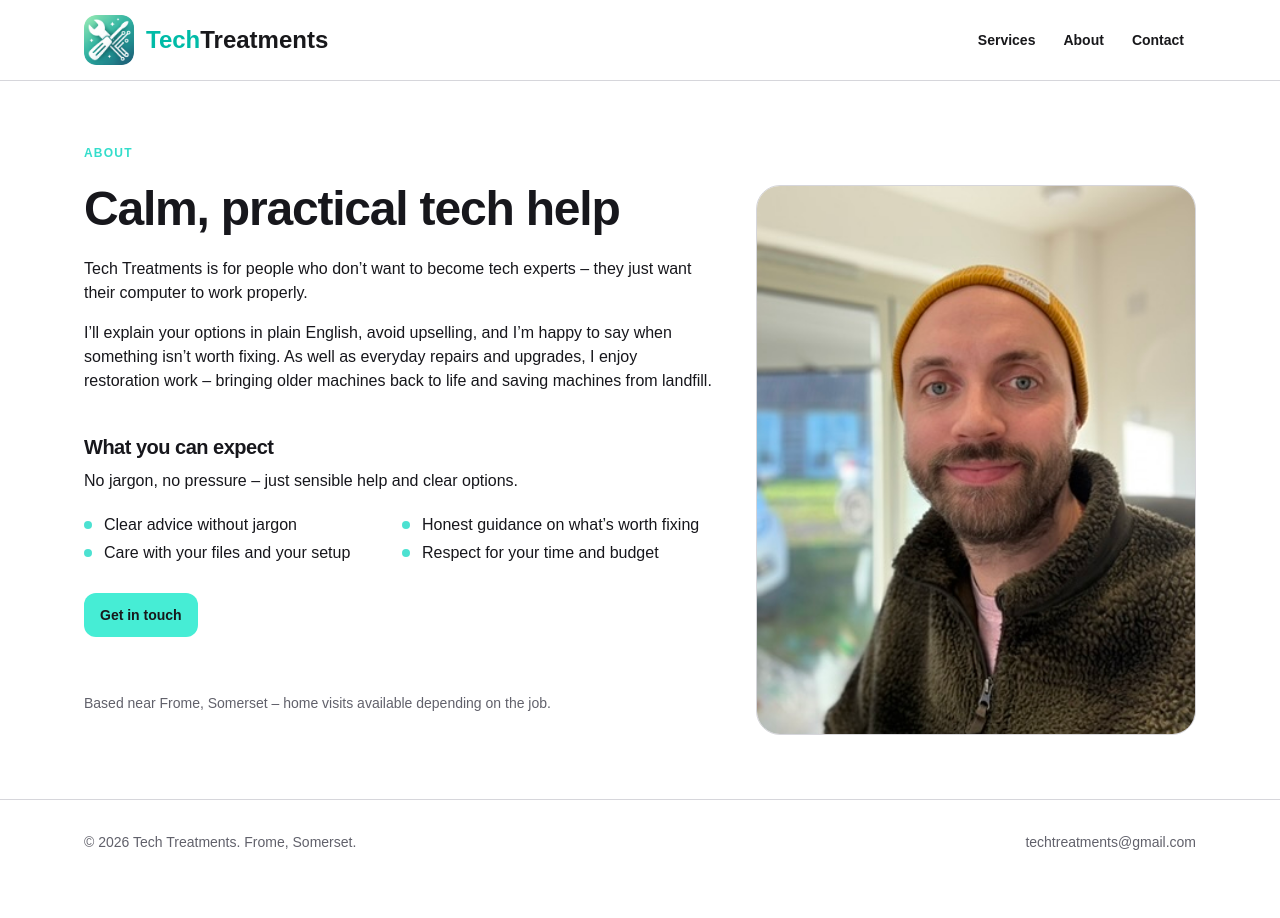
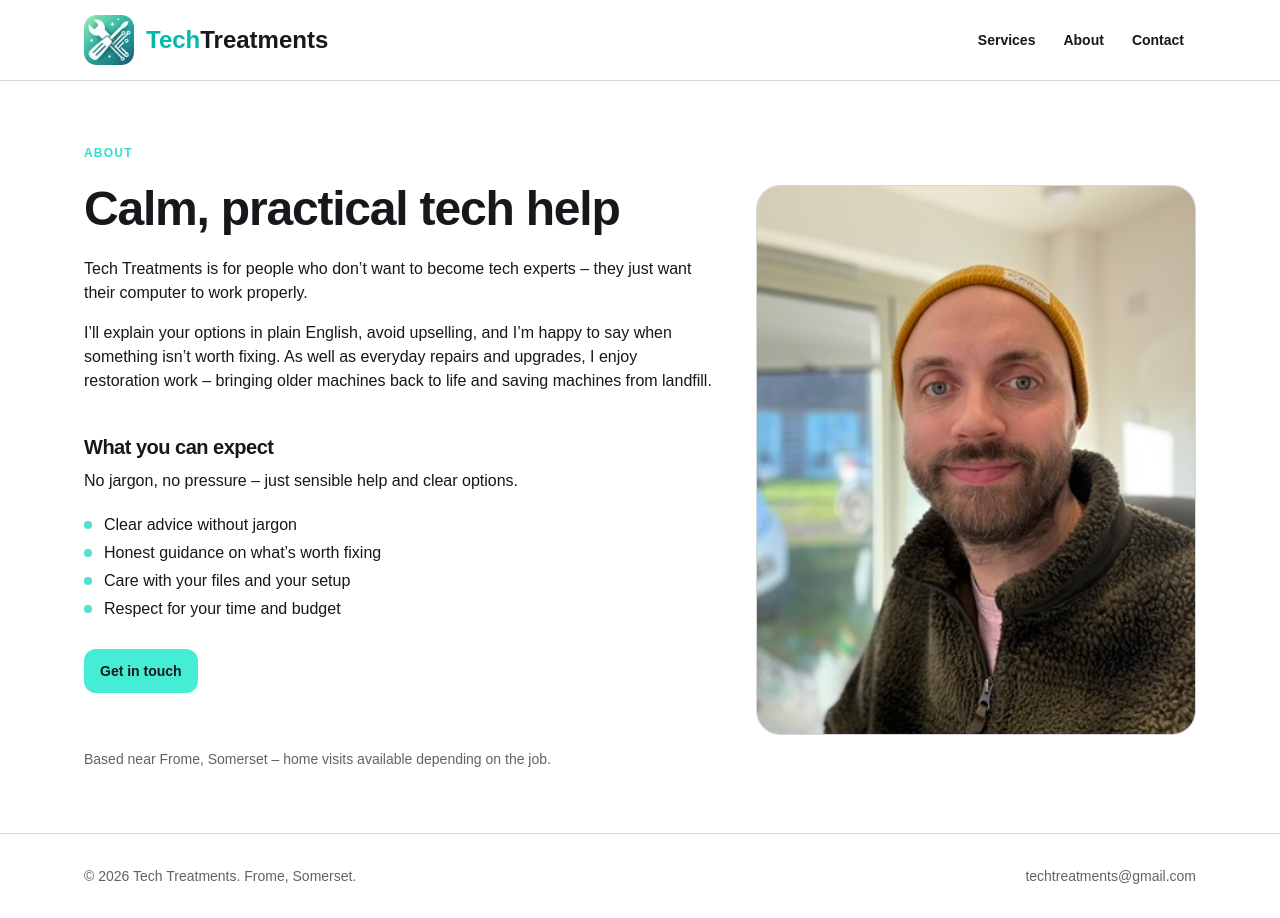
Before and after one commit to bluesky2006/tech-treatments, a Next.js app: page /about in a window 1280 px wide. Before the commit the page ends 884 px from the top, so only its background shows below. Built offline with nearby package versions, Linux system fonts and the light colour scheme.

Commit message:
create and incorporate BulletList component

```diff
--- a/app/about/page.tsx
+++ b/app/about/page.tsx
@@ -2,6 +2,7 @@ import type { Metadata } from "next";
 import Image from "next/image";
 import Container from "@/components/Container";
 import ButtonLink from "@/components/ButtonLink";
+import BulletList from "@/components/BulletList";
 
 export const metadata: Metadata = {
   title: "About",
@@ -41,25 +42,17 @@ export default function AboutPage() {
                 <p className="mt-2">
                   No jargon, no pressure – just sensible help and clear options.
                 </p>
-                <ul className="mt-5 grid gap-1 sm:grid-cols-2 text-foreground">
-                  <li className="flex gap-3">
-                    <span className="mt-2 h-2 w-2 rounded-full bg-teal-400/70" aria-hidden="true" />
-                    <span>Clear advice without jargon</span>
-                  </li>
-                  <li className="flex gap-3">
-                    <span className="mt-2 h-2 w-2 rounded-full bg-teal-400/70" aria-hidden="true" />
-                    <span>Honest guidance on what’s worth fixing</span>
-                  </li>
-                  <li className="flex gap-3">
-                    <span className="mt-2 h-2 w-2 rounded-full bg-teal-400/70" aria-hidden="true" />
-                    <span>Care with your files and your setup</span>
-                  </li>
-                  <li className="flex gap-3">
-                    <span className="mt-2 h-2 w-2 rounded-full bg-teal-400/70" aria-hidden="true" />
-                    <span>Respect for your time and budget</span>
-                  </li>
-                </ul>
-
+                <div className="mt-5 grid gap-1 sm:grid-cols-2">
+                  <BulletList
+                    items={[
+                      "Clear advice without jargon",
+                      "Honest guidance on what’s worth fixing",
+                      "Care with your files and your setup",
+                      "Respect for your time and budget",
+                    ]}
+                    className="space-y-1"
+                  />
+                </div>{" "}
                 <div className="mt-7 flex flex-wrap gap-3">
                   <ButtonLink variant="primary" href="/contact">
                     Get in touch
--- a/app/contact/page.tsx
+++ b/app/contact/page.tsx
@@ -1,7 +1,7 @@
 import type { Metadata } from "next";
 import Container from "@/components/Container";
-import ButtonLink from "@/components/ButtonLink";
 import ContactForm from "@/components/ContactForm";
+import BulletList from "@/components/BulletList";
 
 export const metadata: Metadata = {
   title: "Contact",
@@ -31,36 +31,15 @@ export default function ContactPage() {
               <div className="mt-8">
                 <div className="mt-6">
                   <h3 className="text-base font-semibold">Helpful details to include</h3>
-                  <ul className="mt-4 space-y-1 text-foreground">
-                    <li className="flex gap-3">
-                      <span
-                        className="mt-2 h-2 w-2 rounded-full bg-teal-400/70"
-                        aria-hidden="true"
-                      />
-                      <span>What device it is (PC, laptop, Mac)</span>
-                    </li>
-                    <li className="flex gap-3">
-                      <span
-                        className="mt-2 h-2 w-2 rounded-full bg-teal-400/70"
-                        aria-hidden="true"
-                      />
-                      <span>What you mainly use it for</span>
-                    </li>
-                    <li className="flex gap-3">
-                      <span
-                        className="mt-2 h-2 w-2 rounded-full bg-teal-400/70"
-                        aria-hidden="true"
-                      />
-                      <span>Roughly how old it is</span>
-                    </li>
-                    <li className="flex gap-3">
-                      <span
-                        className="mt-2 h-2 w-2 rounded-full bg-teal-400/70"
-                        aria-hidden="true"
-                      />
-                      <span>Any error message (a photo is fine)</span>
-                    </li>
-                  </ul>
+                  <BulletList
+                    items={[
+                      "What device it is (PC, laptop, Mac)",
+                      "What you mainly use it for",
+                      "Roughly how old it is",
+                      "Any error message (a photo is fine)",
+                    ]}
+                    className="mt-4 space-y-1"
+                  />{" "}
                 </div>
                 <h2 className="text-xl font-semibold tracking-tight mt-12">Quick contact</h2>
 
--- a/app/services/page.tsx
+++ b/app/services/page.tsx
@@ -2,6 +2,7 @@ import type { Metadata } from "next";
 import Container from "@/components/Container";
 import ServiceCard from "@/components/ServiceCard";
 import ButtonLink from "@/components/ButtonLink";
+import BulletList from "@/components/BulletList";
 
 export const metadata: Metadata = {
   title: "Services",
@@ -51,25 +52,15 @@ export default function ServicesPage() {
                   I’ll always explain options and likely costs before doing any work.
                 </p>
 
-                <ul className="mt-4 space-y-1 text-foreground">
-                  <li className="flex gap-3">
-                    <span className="mt-2 h-2 w-2 rounded-full bg-teal-400/70" aria-hidden="true" />
-                    <span>Home visits: priced by job / time depending on what’s needed</span>
-                  </li>
-                  <li className="flex gap-3">
-                    <span className="mt-2 h-2 w-2 rounded-full bg-teal-400/70" aria-hidden="true" />
-                    <span>Upgrades: labour + parts (with clear choices)</span>
-                  </li>
-                  <li className="flex gap-3">
-                    <span className="mt-2 h-2 w-2 rounded-full bg-teal-400/70" aria-hidden="true" />
-                    <span>Restoration work: quoted per project</span>
-                  </li>
-                  <li className="flex gap-3">
-                    <span className="mt-2 h-2 w-2 rounded-full bg-teal-400/70" aria-hidden="true" />
-                    <span>E-waste collection: typically free depending on location / size</span>
-                  </li>
-                </ul>
-
+                <BulletList
+                  items={[
+                    "Home visits: priced by job / time depending on what’s needed",
+                    "Upgrades: labour + parts (with clear choices)",
+                    "Restoration work: quoted per project",
+                    "E-waste collection: typically free depending on location / size",
+                  ]}
+                  className="mt-4 space-y-1"
+                />
                 <p className="mt-5 font-semibold text-foreground">
                   If something isn’t worth fixing, I’ll tell you.
                 </p>
--- /dev/null
+++ b/components/BulletList.tsx
@@ -0,0 +1,18 @@
+type Props = {
+  items: string[];
+  className?: string;
+  itemClassName?: string;
+};
+
+export default function BulletList({ items, className = "", itemClassName = "" }: Props) {
+  return (
+    <ul className={`space-y-1 text-foreground ${className}`}>
+      {items.map((text) => (
+        <li key={text} className={`flex gap-3 ${itemClassName}`}>
+          <span className="mt-2 h-2 w-2 rounded-full bg-teal-400/70" aria-hidden="true" />
+          <span>{text}</span>
+        </li>
+      ))}
+    </ul>
+  );
+}
--- a/components/HomeCard.tsx
+++ b/components/HomeCard.tsx
@@ -1,4 +1,5 @@
 import Image from "next/image";
+import BulletList from "./BulletList";
 
 export default function HomeCard({
   title,
@@ -13,14 +14,7 @@ export default function HomeCard({
     <div className="rounded-2xl border border-border bg-card p-5">
       <Image alt="" src={src} width={70} height={70} />
       <h3 className="text-xl font-semibold mt-4">{title}</h3>
-      <ul className="mt-4 space-y-1 text-foreground">
-        {points.map((p) => (
-          <li key={p} className="flex gap-3">
-            <span className="mt-2 h-2 w-2 rounded-full bg-teal-400/70" aria-hidden="true" />
-            <span>{p}</span>
-          </li>
-        ))}
-      </ul>
+      <BulletList items={points} className="mt-4" />
     </div>
   );
 }
--- a/components/ServiceCard.tsx
+++ b/components/ServiceCard.tsx
@@ -1,6 +1,7 @@
 import Image from "next/image";
+import BulletList from "./BulletList";
 
-export default function HomeCard({
+export default function ServiceCard({
   title,
   points,
   src,
@@ -26,14 +27,7 @@ export default function HomeCard({
       <div className="p-5">
         <h3 className="text-xl font-semibold">{title}</h3>
         <p className="mt-3 text-foreground">{description}</p>
-        <ul className="mt-4 space-y-1 text-foreground">
-          {points.map((p) => (
-            <li key={p} className="flex gap-3">
-              <span className="mt-2 h-2 w-2 rounded-full bg-teal-400/70" aria-hidden="true" />
-              <span>{p}</span>
-            </li>
-          ))}
-        </ul>
+        <BulletList items={points} className="mt-4" />
       </div>
     </div>
   );
```
